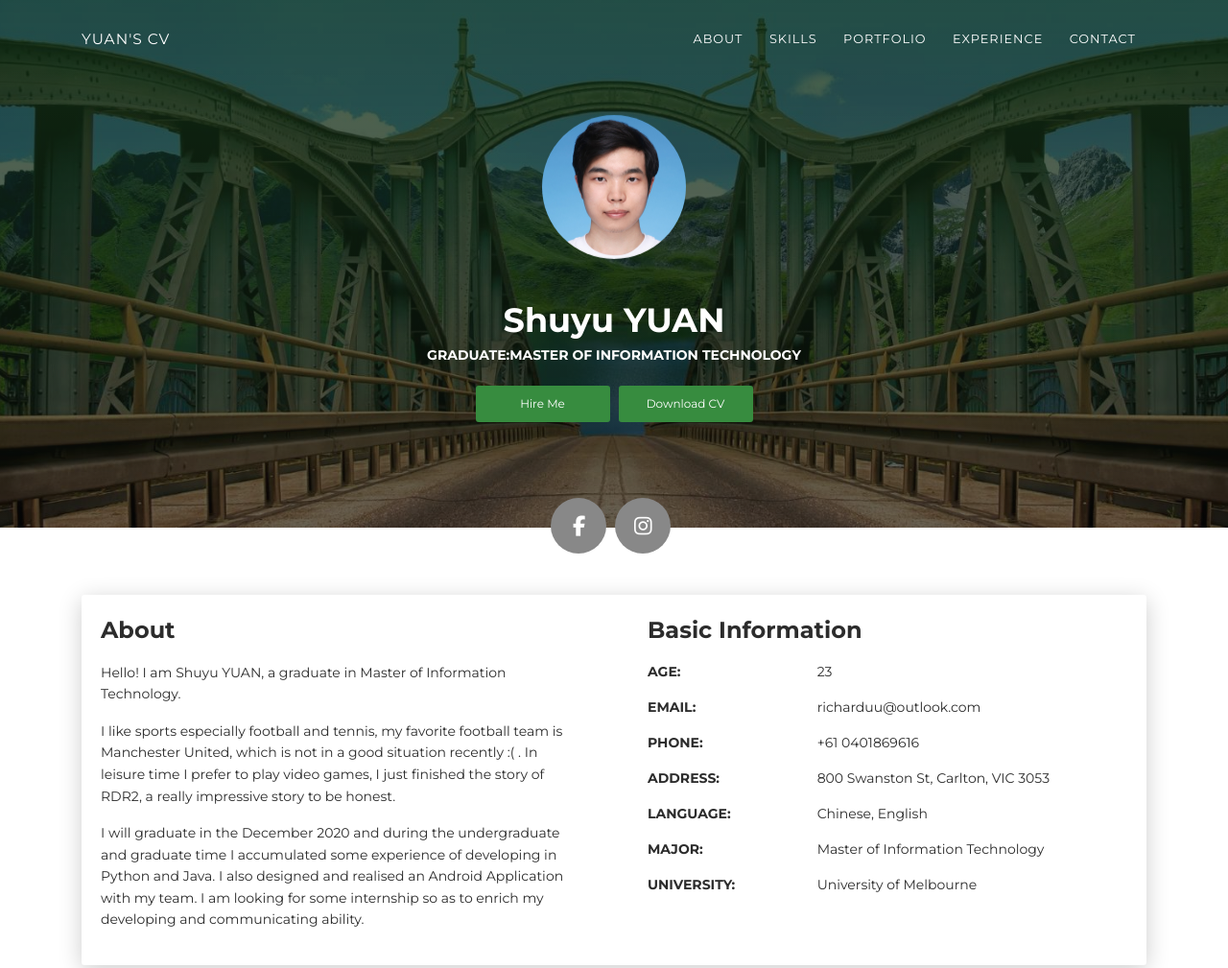
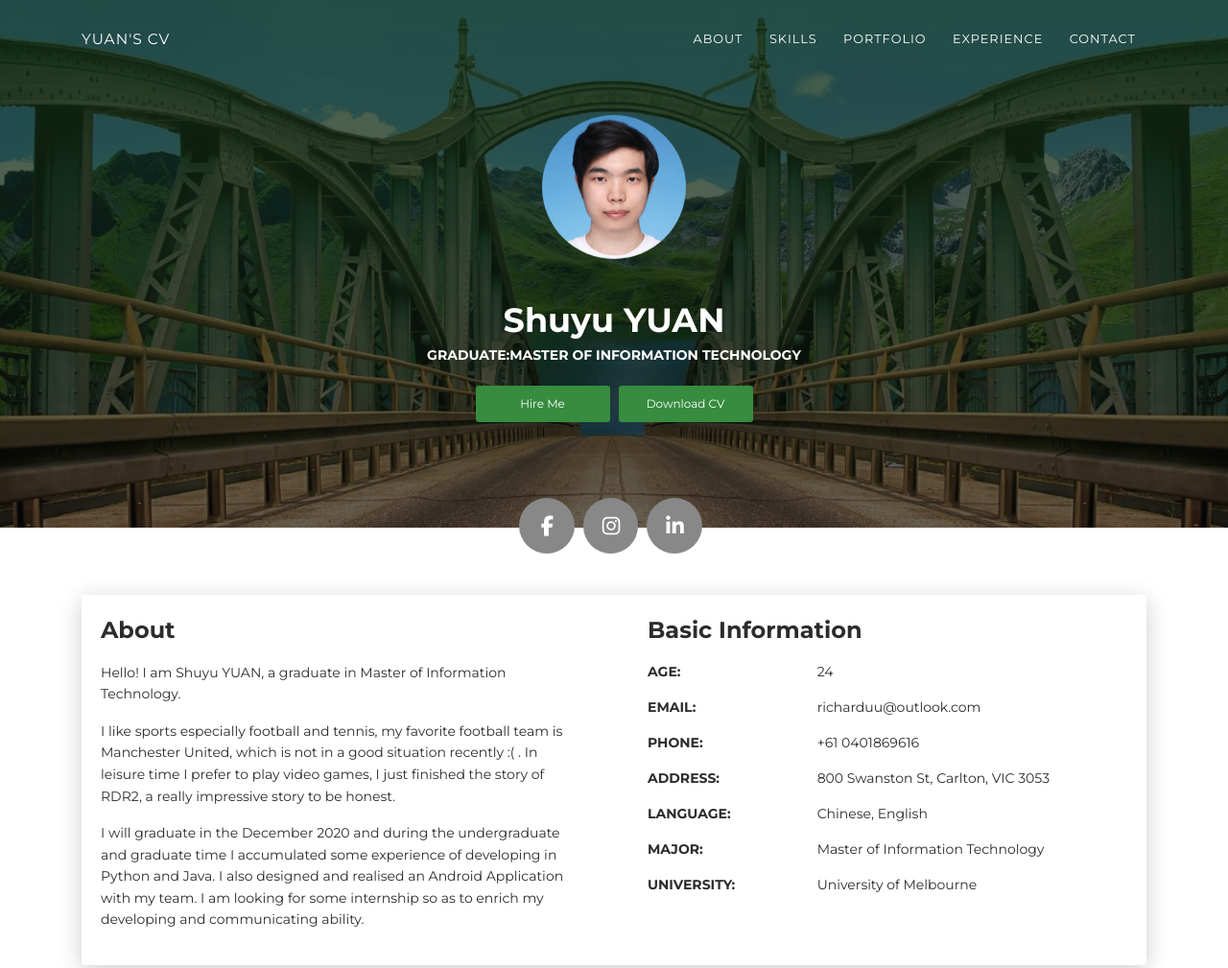
Before and after one commit to richarduuz/PrivateWeb, a plain HTML site: page privateWeb/index.html in a window 1280 px wide. Shown: the top 1009 px of the page at 96% size. Drawn offline with Linux system fonts and the light colour scheme.

Commit message:
update cv

```diff
--- a/privateWeb/index.html
+++ b/privateWeb/index.html
@@ -43,12 +43,12 @@
         <div class="content-center">
           <div class="cc-profile-image"><a href="#"><img src="images/Richard%20Yuan.jpg" alt="Image"/></a></div>
           <div class="h2 title">Shuyu YUAN</div>
-          <p class="category text-white">Graduate:Master of Information Technology</p><a class="btn btn-primary smooth-scroll mr-2" href="#contact" data-aos="zoom-in" data-aos-anchor="data-aos-anchor">Hire Me</a><a class="btn btn-primary" href="downloadable/ShuyuYuan_resume_au.pdf" data-aos="zoom-in" data-aos-anchor="data-aos-anchor">Download CV</a>
+          <p class="category text-white">Graduate:Master of Information Technology</p><a class="btn btn-primary smooth-scroll mr-2" href="#contact" data-aos="zoom-in" data-aos-anchor="data-aos-anchor">Hire Me</a><a class="btn btn-primary" href="downloadable/CV.pdf" data-aos="zoom-in" data-aos-anchor="data-aos-anchor">Download CV</a>
         </div>
       </div>
       <div class="section">
         <div class="container">
-          <div class="button-container"><a class="btn btn-default btn-round btn-lg btn-icon" href="https://www.facebook.com/richard.yuan.754" rel="tooltip" title="Follow me on Facebook"><i class="fa fa-facebook"></i></a><a class="btn btn-default btn-round btn-lg btn-icon" href="https://www.instagram.com/richardyuasy/?hl=zh-cn" rel="tooltip" title="Follow me on Instagram"><i class="fa fa-instagram"></i></a></div>
+          <div class="button-container"><a class="btn btn-default btn-round btn-lg btn-icon" href="https://www.facebook.com/richard.yuan.754" rel="tooltip" title="Follow me on Facebook"><i class="fa fa-facebook"></i></a><a class="btn btn-default btn-round btn-lg btn-icon" href="https://www.instagram.com/richardyuasy/?hl=zh-cn" rel="tooltip" title="Follow me on Instagram"><i class="fa fa-instagram"></i></a><a class="btn btn-default btn-round btn-lg btn-icon" href="https://www.linkedin.com/in/shuyu-yuan-134528191/" rel="tooltip" title="Follow me on Linkedin"><i class="fa fa-linkedin"></i></a></div>
         </div>
       </div>
     </div>
@@ -71,7 +71,7 @@
             <div class="h4 mt-0 title">Basic Information</div>
             <div class="row">
               <div class="col-sm-4"><strong class="text-uppercase">Age:</strong></div>
-              <div class="col-sm-8">23</div>
+              <div class="col-sm-8">24</div>
             </div>
             <div class="row mt-3">
               <div class="col-sm-4"><strong class="text-uppercase">Email:</strong></div>
```
Also changed, not shown: 2 other files.
